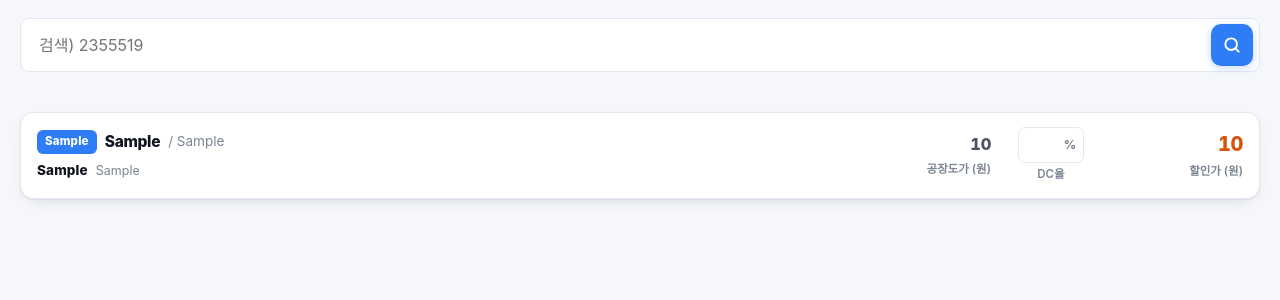
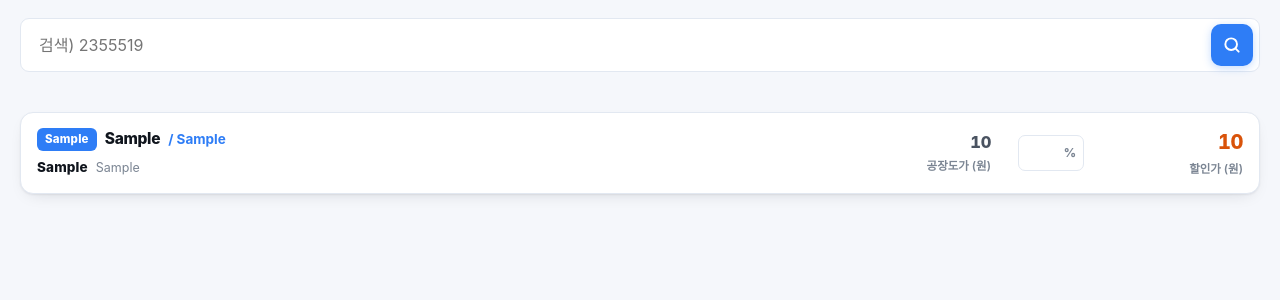
Before and after one commit to rladydrlf9900-rgb/tire-factory-price, a PHP site: page / in a window 1280 px wide. Shown: the part 59-359 px from the top of the page. Run offline with PHP 8.4, Linux system fonts and the light colour scheme; data comes from the database, SQL or seed files in the repository; tables that the repository leaves empty hold one stand-in row (values such as "Sample post"); some libraries are stand-ins or nearby versions.

Commit message:
DC율 문구 삭제 · 한글 이름에 포인트 색
- 입력칸 아래 "DC율" 글자를 없앰 (칸 안의 % 로 충분)
- 모델 한글 이름을 사이트 중심색(파랑)으로 — 할인가 주황과 겹치지 않게
- 검색어를 다 지우면 곧바로 처음 화면으로 (× 를 누르든 하나씩 지우든)

Co-Authored-By: Claude Opus 5 (1M context) <noreply@anthropic.com>

```diff
--- a/웹/assets/app.js
+++ b/웹/assets/app.js
@@ -125,7 +125,7 @@
           '<span class="lb">공장도가 (원)</span></div>' +
         '<div class="col dcc"><span class="dccell">' +
           '<input class="dcinp num' + (dc > 0 ? " set" : "") + '" type="number" min="0" max="95" value="' + (dc ? dc : "") + '" aria-label="DC율">' +
-          '<span class="pc">%</span></span><span class="lb">DC율</span></div>' +
+          '<span class="pc">%</span></span></div>' +
         '<div class="col sal"><span class="c-sale num" data-sale>' + won(salePrice(r.price, dc)) + "</span>" +
           '<span class="lb">할인가 (원)</span></div>' +
       "</div>" +
@@ -239,8 +239,11 @@
     runSearch();
   });
   $("#qgo").addEventListener("click", runSearch);
-  // 입력칸 오른쪽 × 로 비우면 바로 전체 목록으로 되돌린다
-  $("#q").addEventListener("search", function () { if (!this.value) runSearch(); });
+
+  /* 검색어를 다 지우면 (× 를 누르든 하나씩 지우든) 곧바로 처음 화면으로 돌아간다.
+     글자가 남아 있는 동안에는 아무 일도 하지 않는다 — 칠 때마다 걸러내면 느려진다 */
+  $("#q").addEventListener("search", function () { if (!this.value) 처음화면으로(); });
+  $("#q").addEventListener("input",  function () { if (!this.value) 처음화면으로(); });
 
   $("#pager").addEventListener("click", function (e) {
     var b = e.target.closest("button[data-p]");
--- a/웹/assets/style.css
+++ b/웹/assets/style.css
@@ -280,7 +280,9 @@ a.logo,.logo .txt{text-decoration:none;color:inherit}
 .pcard .pname{flex:1 1 280px; min-width:0; display:flex; flex-direction:column; gap:6px}
 .pcard .pname .pline{display:flex; align-items:center; gap:8px; flex-wrap:wrap}
 .pcard .pname .mo{font-size:15.5px; font-weight:800; letter-spacing:-.02em}
-.pcard .pname .pr{font-size:13.5px; color:var(--ink-3)}
+/* 한글 이름 — 영문 모델과 갈라 보이도록 포인트 색.
+   할인가가 이미 주황이라, 겹치지 않게 사이트 중심색(파랑)을 쓴다 */
+.pcard .pname .pr{font-size:13.5px; font-weight:700; color:var(--brand)}
 .pcard .pname .bot{display:flex; align-items:center; gap:8px; flex-wrap:wrap;
                  font-size:13px; color:var(--ink-2)}
 .pcard .pname .bot b{font-size:13.5px; font-weight:800; color:var(--ink); letter-spacing:.01em}
--- a/웹/lib/page.php
+++ b/웹/lib/page.php
@@ -86,7 +86,7 @@ function row_html(array $r, int $i): string {
                 '<span class="lb">공장도가 (원)</span></div>' .
             '<div class="col dcc"><span class="dccell">' .
                 '<input class="dcinp num" type="number" min="0" max="95" value="" aria-label="DC율">' .
-                '<span class="pc">%</span></span><span class="lb">DC율</span></div>' .
+                '<span class="pc">%</span></span></div>' .
             '<div class="col sal"><span class="c-sale num" data-sale>' . money((int)$r['price']) . '</span>' .
                 '<span class="lb">할인가 (원)</span></div>' .
         '</div>' .
```
